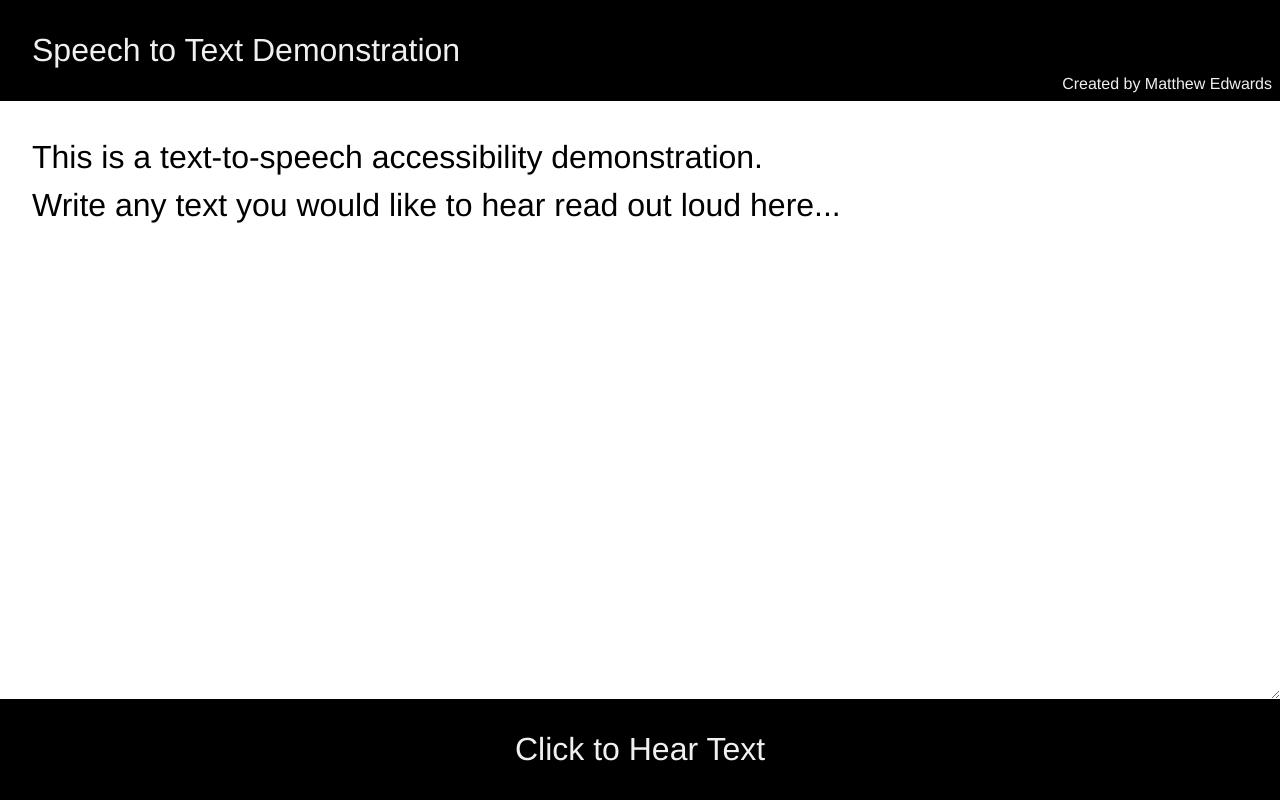
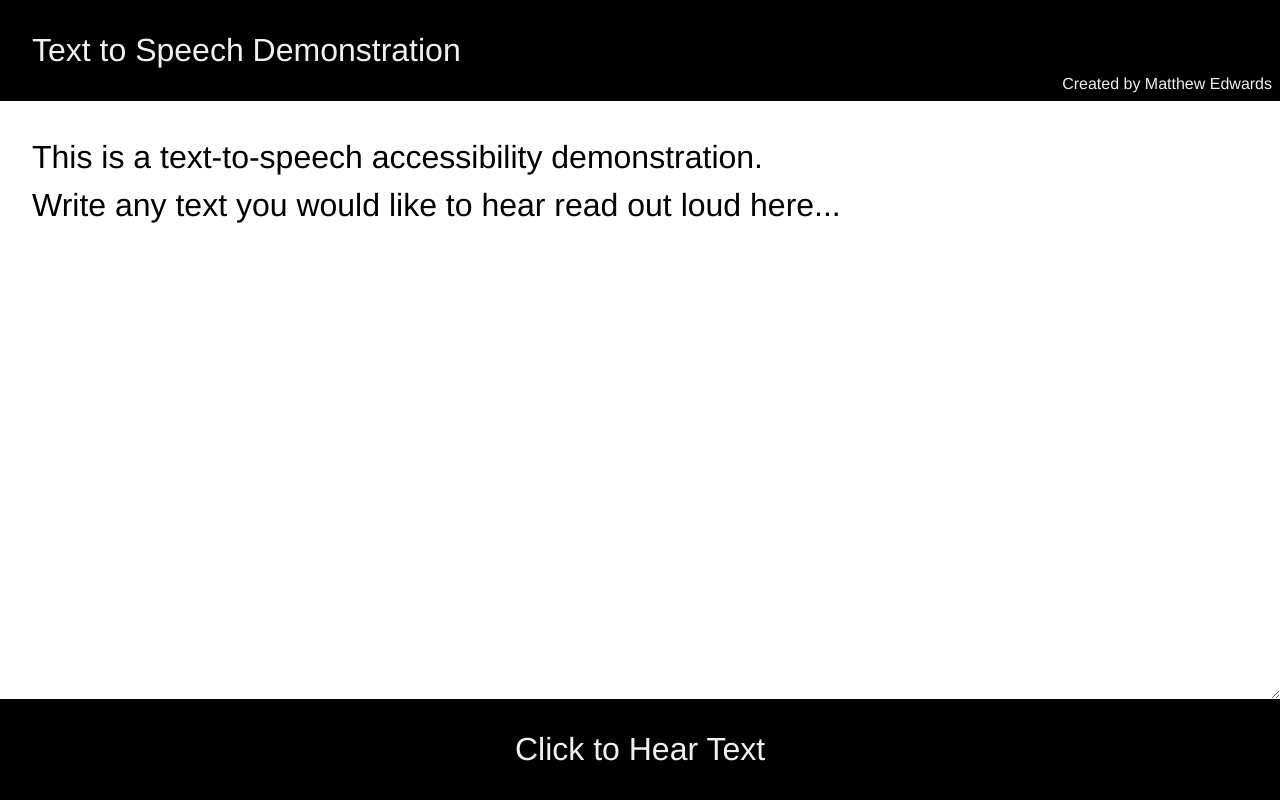
Before and after one commit to matthewedwardsinternship/text-to-speech, a plain HTML site: page text_to_speech_1/index.html in a window 1280 px wide. Drawn offline with Linux system fonts and the light colour scheme.

Commit message:
Add files via upload

```diff
--- a/text_to_speech_1/index.html
+++ b/text_to_speech_1/index.html
@@ -7,7 +7,7 @@
 <body>
 	<div id="main">
 		<div id="title">
-			<span>Speech to Text Demonstration</span>
+			<span>Text to Speech Demonstration</span>
 			<a id="created-by" href="https://github.com/matthewedwardsinternship/text-to-speech">Created by Matthew Edwards</a>
 		</div>
 		<div id="textarea-wrapper">
```
